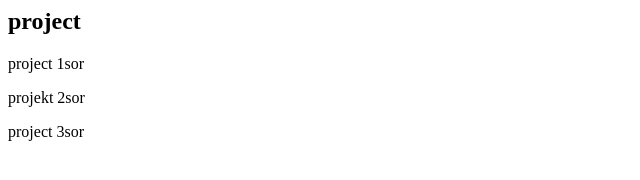
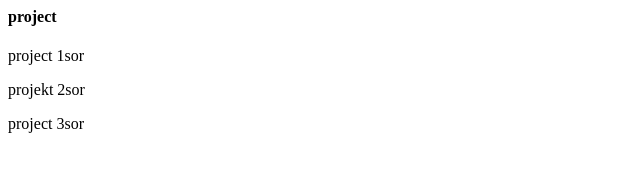
Before and after one commit to rodekmilan/first, a plain HTML site: page index.html in a window 1280 px wide. Shown: the whole page, without its empty margins (0-640 px from the left). Drawn offline with Linux system fonts and the light colour scheme.

Commit message:
Update index.html

```diff
--- a/index.html
+++ b/index.html
@@ -1,4 +1,4 @@
-<h2>project</h2>
+<h4>project</h4>
 <p>project 1sor</p>
 <p>projekt 2sor</p>
 <p>project 3sor</p>
```
